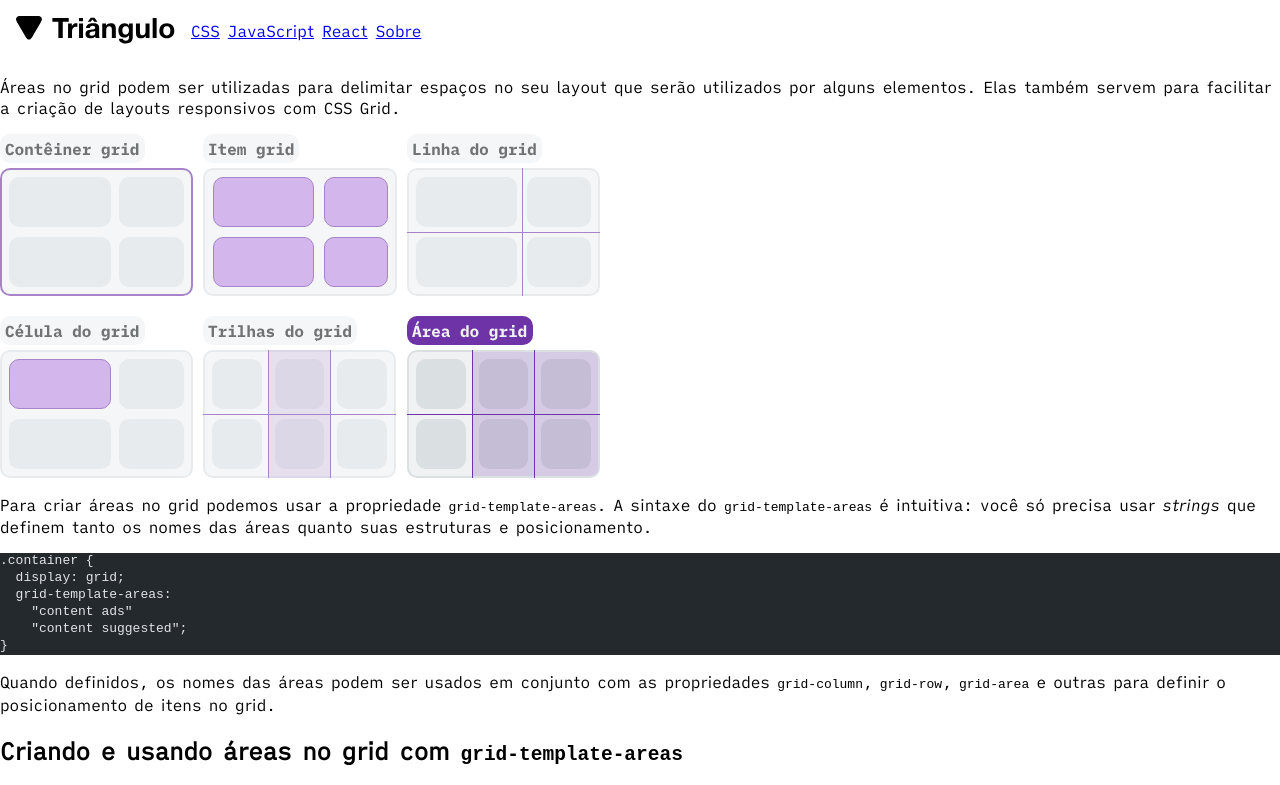
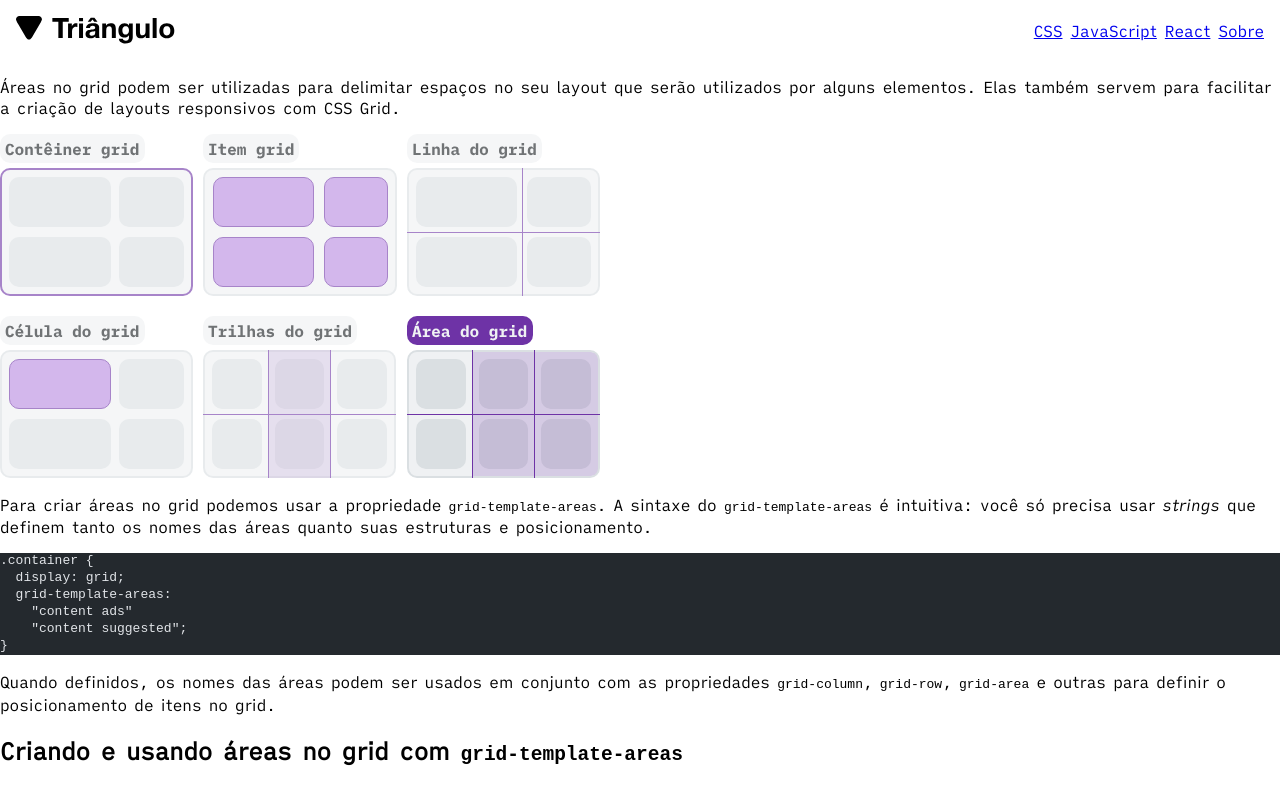
Before and after one commit to triangulodev/triangulo, an Astro site: page /posts/usando-grid-template-areas-no-css-grid in a window 1280 px wide. Shown: the top 785 px of the page. Built offline with nearby package versions, Linux system fonts and the light colour scheme; Astro itself is replaced by a stand-in of ours; code samples lack their colours.

Commit message:
Improve header styling

```diff
--- a/src/components/Header.astro
+++ b/src/components/Header.astro
@@ -1,4 +1,4 @@
-<header class="header">
+<header role="banner" class="header">
   <div class="header-logo">
     <a href="/" title="Voltar para página principal"
       ><img
--- a/src/styles/components/layout.css
+++ b/src/styles/components/layout.css
@@ -4,6 +4,11 @@
   max-width: var(--max-width-body);
   align-items: center;
   gap: var(--space-medium);
+  flex-wrap: wrap;
+}
+
+.header-logo {
+  margin-right: auto;
 }
 
 .header nav ul {
@@ -11,7 +16,7 @@
   padding: 0;
   display: flex;
   align-items: center;
-  justify-content: end;
+  flex-wrap: wrap;
   list-style-type: none;
   gap: var(--space-small);
 }
```
